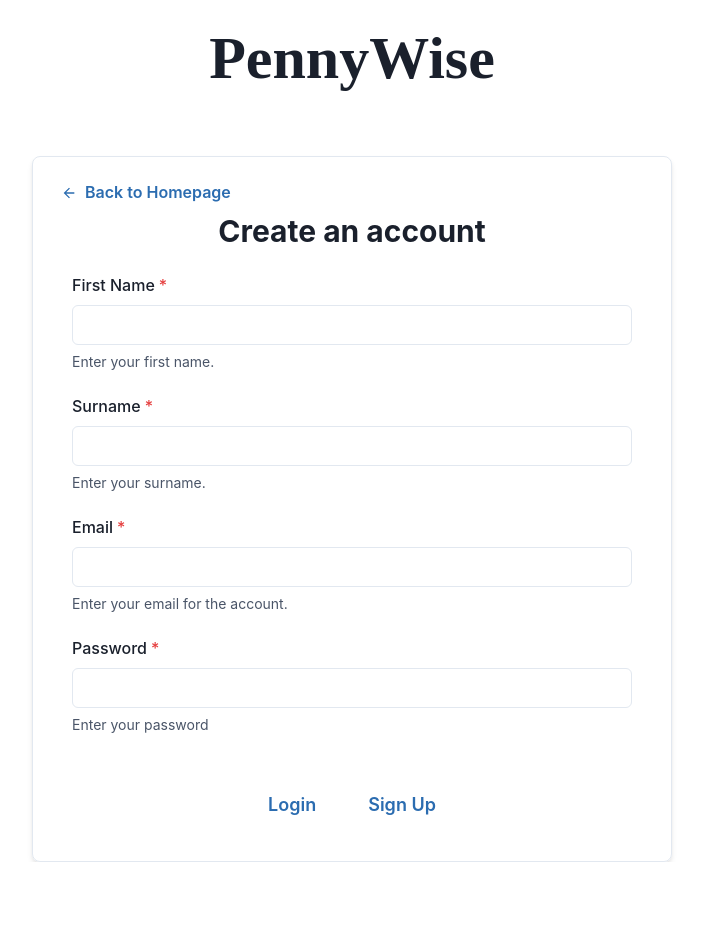
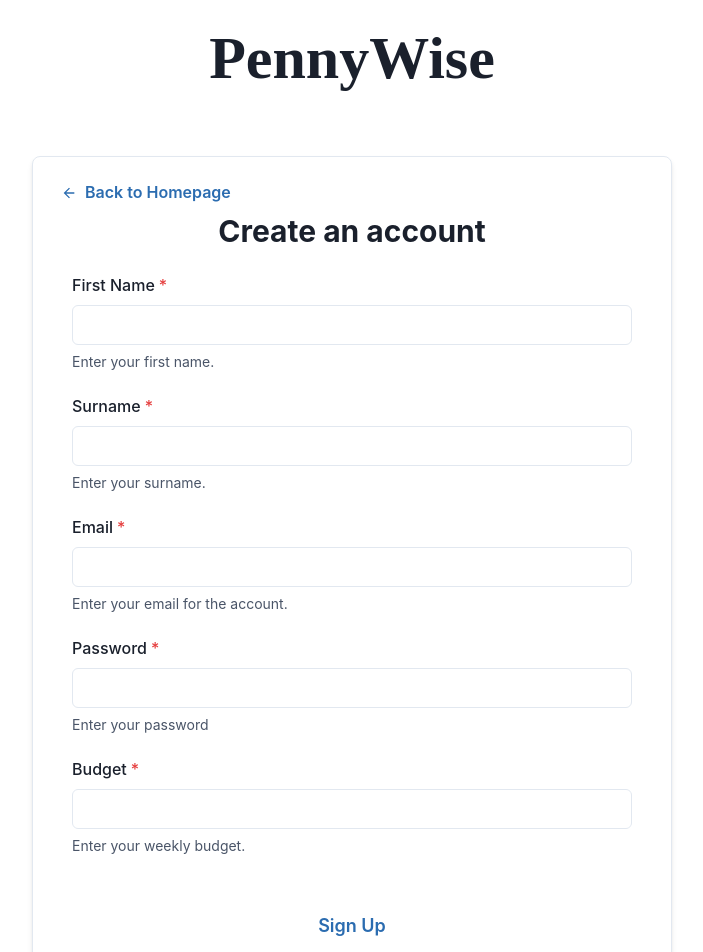
Before and after one commit to manojmanikandan7/PennyWise, a React (Vite) app: page /sign-up in a window 1280 px wide. Shown: the top 952 px of the page, without its empty margins (288-991 px from the left). Before the commit the page ends 862 px from the top, so only its background shows below. Built offline with nearby package versions, Linux system fonts and the light colour scheme.

Commit message:
Get user budget during sign-up

```diff
--- a/src/back-end/server.js
+++ b/src/back-end/server.js
@@ -20,8 +20,8 @@ app.use(express.json());
 app.use(cors());
 
 
-app.post("/name", async (req, res) => {
-  const { fname, sname, email, password } = req.body;
+app.post("/createUser", async (req, res) => {
+  const { fname, sname, email, password, budget } = req.body;
 
   // Check if the email is already in use
   const checkUser = await getLogin(email);
@@ -30,7 +30,7 @@ app.post("/name", async (req, res) => {
   } else {
     try {
       const hash = await bcrypt.hash(password, 15);
-      const name = await createUser(fname, sname, email, hash);
+      const name = await createUser(fname, sname, email, hash, budget);
       res.send(name);
     } catch (e) {
       console.error(e);
--- a/src/pages/signup.jsx
+++ b/src/pages/signup.jsx
@@ -18,12 +18,13 @@ import {
 } from "@chakra-ui/react";
 import { ArrowBackIcon } from "@chakra-ui/icons"
 import { useState } from "react";
-import { NavLink } from "react-router-dom";
+import { NavLink, useNavigate } from "react-router-dom";
 import { Flex } from "antd";
 let fname = "",
   sname = "",
   email = "",
-  password = "";
+  password = "",
+  budget = "";
 
 const FirstName = () => {
   const [input, setInput] = useState(" ");
@@ -133,23 +134,54 @@ const Password = () => {
   );
 };
 
+const Budget = () => {
+  const [input, setInput] = useState(" ");
+  budget = input.trimStart();
+  const handleInputChange = (e) => setInput(e.target.value);
+  const empty = input === "";
+
+  return (
+    <Container maxWidth="xl" p="2">
+      <FormControl isInvalid={empty} isRequired>
+        <FormLabel>Budget</FormLabel>
+        <Input
+          type="number"
+          value={budget}
+          onChange={handleInputChange}
+          maxW="xl"
+        />
+        {!empty ? (
+          <FormHelperText textAlign="left">
+            Enter your weekly budget.
+          </FormHelperText>
+        ) : (
+          <FormErrorMessage>Budget is required.</FormErrorMessage>
+        )}
+      </FormControl>
+    </Container>
+  );
+};
+
+export default function SignUp() {
+  const navigate = useNavigate();
   const handleClick = async () => {
     try {
-    await axios.post("http://localhost:3000/name", { fname, sname, email, password });
+      await axios.post("http://localhost:3000/createUser", { fname, sname, email, password, budget });
       console.log("Name retrieved successfully");
     } catch (error) {
       console.error("Error retrieving name", error);
     }
 
     try {
-    await axios.post("http://localhost:3000/login", { email, password });
-    console.log("Login retrieved successfully");
+      const result = await axios.post("http://localhost:3000/login", { email, password });
+      const user_id = result.data[0].id;
+
+      navigate("/dashboard", { state: { user_id: user_id } });
     } catch (error) {
       console.error("Error retrieving login", error);
     }
   };
 
-export default function SignUp() {
   return (
     <ChakraProvider theme={theme}>
       <Box textAlign="center" fontSize="xl">
@@ -196,18 +228,8 @@ export default function SignUp() {
               <SurName />
               <Email />
               <Password />
+              <Budget />
               <ButtonGroup gap="5" p={4}>
-                <NavLink to="/login">
-                <Button
-                  colorScheme="blue"
-                  size="lg"
-                  mt={4}
-                  variant="ghost"
-                  p={3}
-                >
-                  Login
-                </Button>
-                </NavLink>
                 <Button
                   colorScheme="blue"
                   size="lg"
```
Also changed, not shown: src/back-end/database.js (+4 -4 lines). Lines whose indentation alone changed are shown as unchanged.
